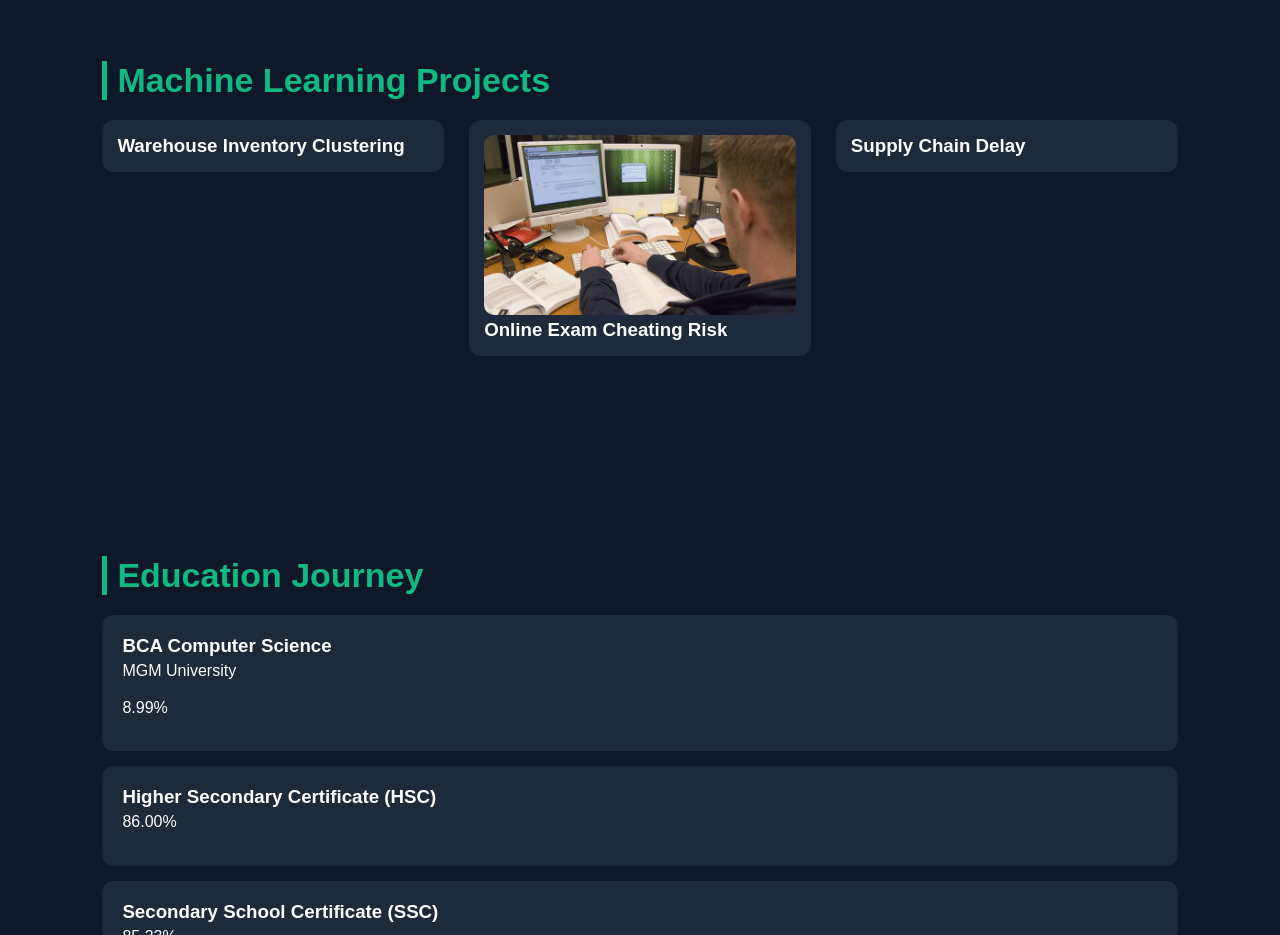
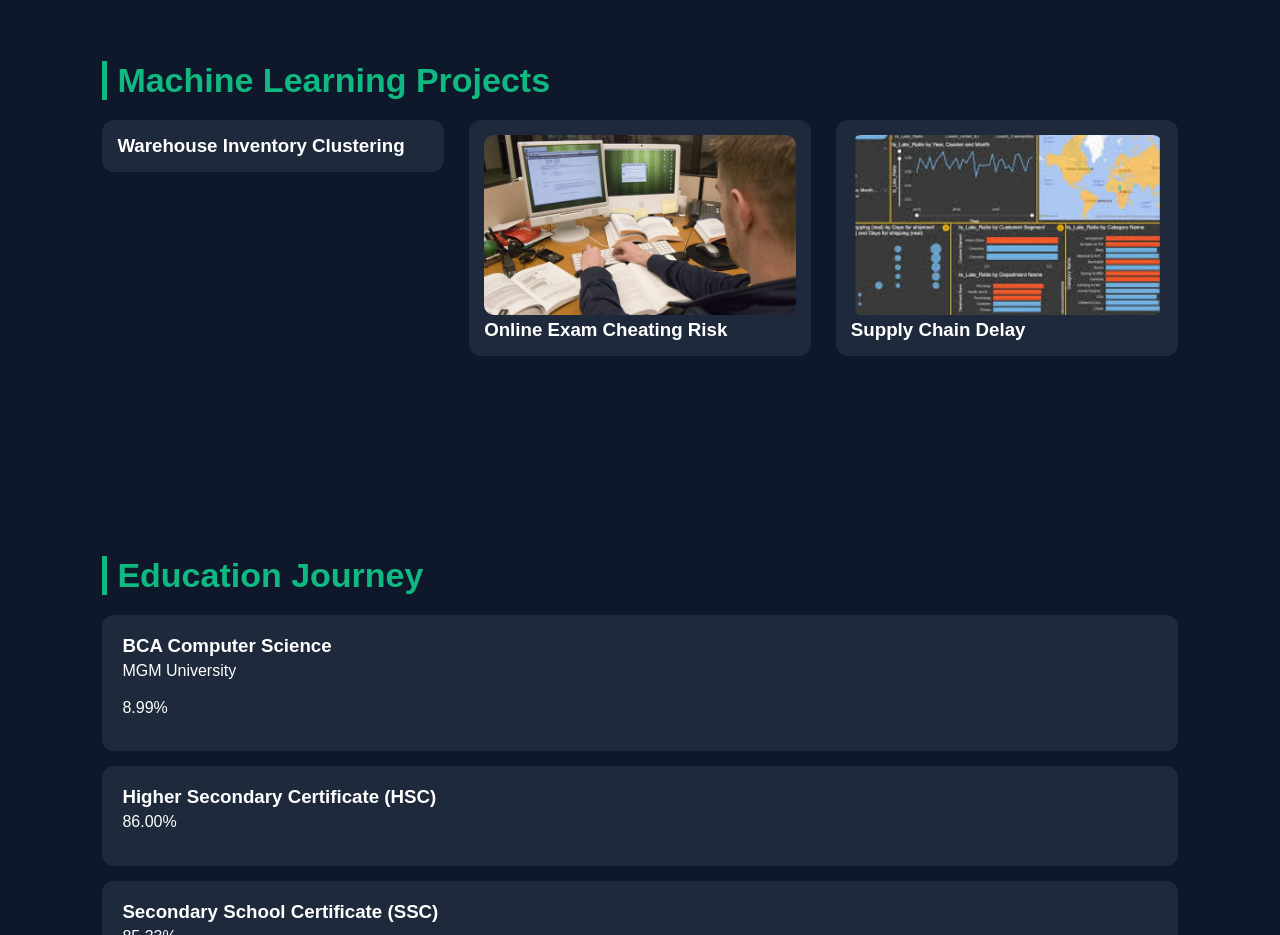
Before and after one commit to santoshivaidya/Santoshi-Vaidya-Portfolio, a plain HTML site: page index.html in a window 1280 px wide. Shown: the part 1300-2235 px from the top of the page. Drawn offline with nearby package versions, Linux system fonts and the light colour scheme.

Commit message:
Update index.html

```diff
--- a/index.html
+++ b/index.html
@@ -131,6 +131,7 @@ Aspiring Data Analyst with strong skills in Python, SQL, Excel and Machine Learn
 
 <a href="https://github.com/santoshivaidya/Mashine_Learning_Project/blob/main/Supply%20chain%20delay.ipynb" target="_blank" style="text-decoration:none;color:white">
 <div class="project">
+  <img src="supply-chain.jpg">
 <h3>Supply Chain Delay</h3>
 </div>
 </a>
```
